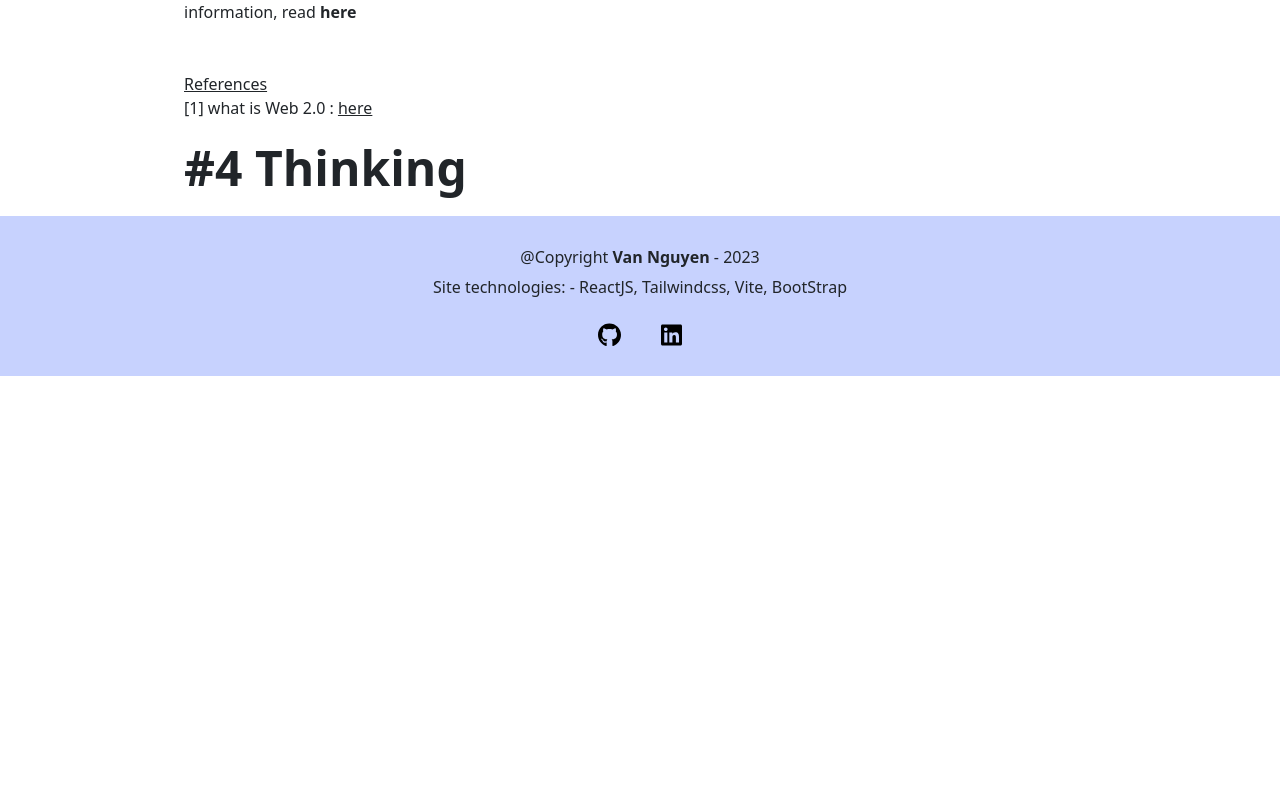
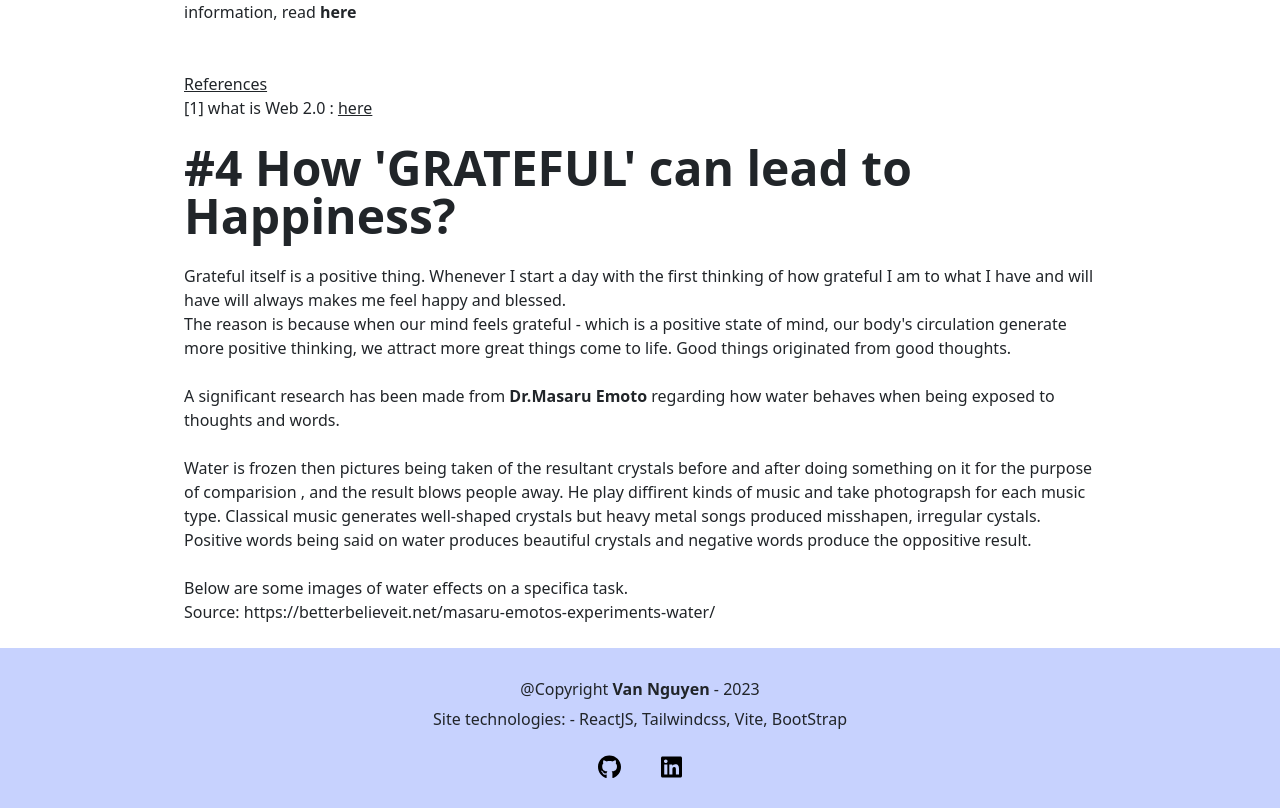
Before and after one commit to vanguyen333/mysiteO, a React (Vite) app: page /blog in a window 1280 px wide. Shown: the part 2383-3191 px from the top of the page. Before the commit the page ends 2759 px from the top, so only its background shows below. Built offline with nearby package versions, Linux system fonts and the light colour scheme.

Commit message:
writing for blog 4

```diff
--- a/src/pages/Blog.jsx
+++ b/src/pages/Blog.jsx
@@ -114,7 +114,35 @@ const Blog = () => {
             </a>
           </u>
         </p>
-        <h1 className="text-5xl font-bold pt-4">#4 Thinking</h1>
+        <h1 className="text-5xl font-bold pt-4">
+          #4 How 'GRATEFUL' can lead to Happiness?
+        </h1>
+        <p className="pt-4">
+          Grateful itself is a positive thing. Whenever I start a day with the
+          first thinking of how grateful I am to what I have and will have will
+          always makes me feel happy and blessed.
+          <br />
+          The reason is because when our mind feels grateful - which is a
+          positive state of mind, our body's circulation generate more positive
+          thinking, we attract more great things come to life. Good things
+          originated from good thoughts. <br />
+          <br />A significant research has been made from
+          <strong> Dr.Masaru Emoto </strong>
+          regarding how water behaves when being exposed to thoughts and words.
+          <br />
+          <br />
+          Water is frozen then pictures being taken of the resultant crystals
+          before and after doing something on it for the purpose of comparision
+          , and the result blows people away. He play diffirent kinds of music
+          and take photograpsh for each music type. Classical music generates
+          well-shaped crystals but heavy metal songs produced misshapen,
+          irregular cystals. Positive words being said on water produces
+          beautiful crystals and negative words produce the oppositive result.
+          <br /> <br />
+          Below are some images of water effects on a specifica task.
+          <br />
+          Source: https://betterbelieveit.net/masaru-emotos-experiments-water/
+        </p>
       </div>
 
       <Footer />
```
